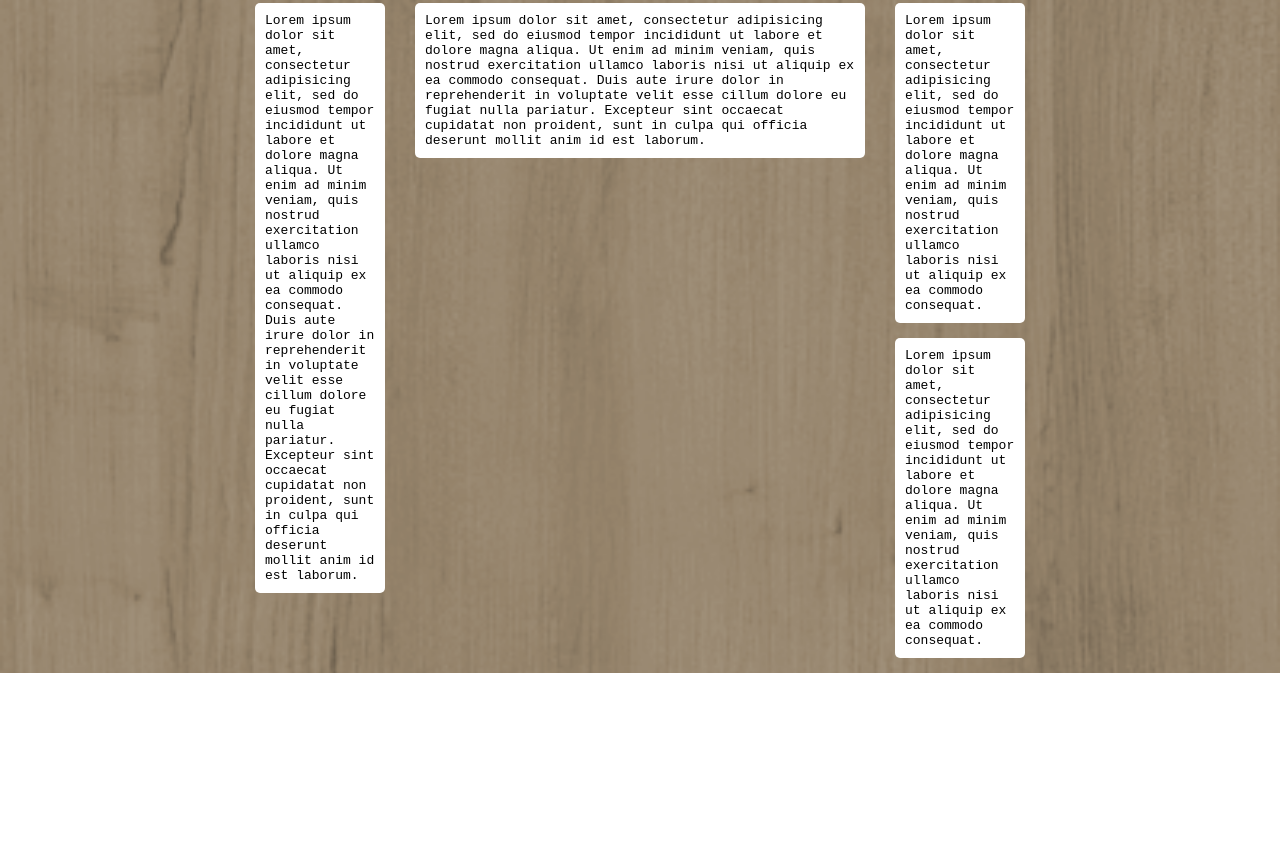
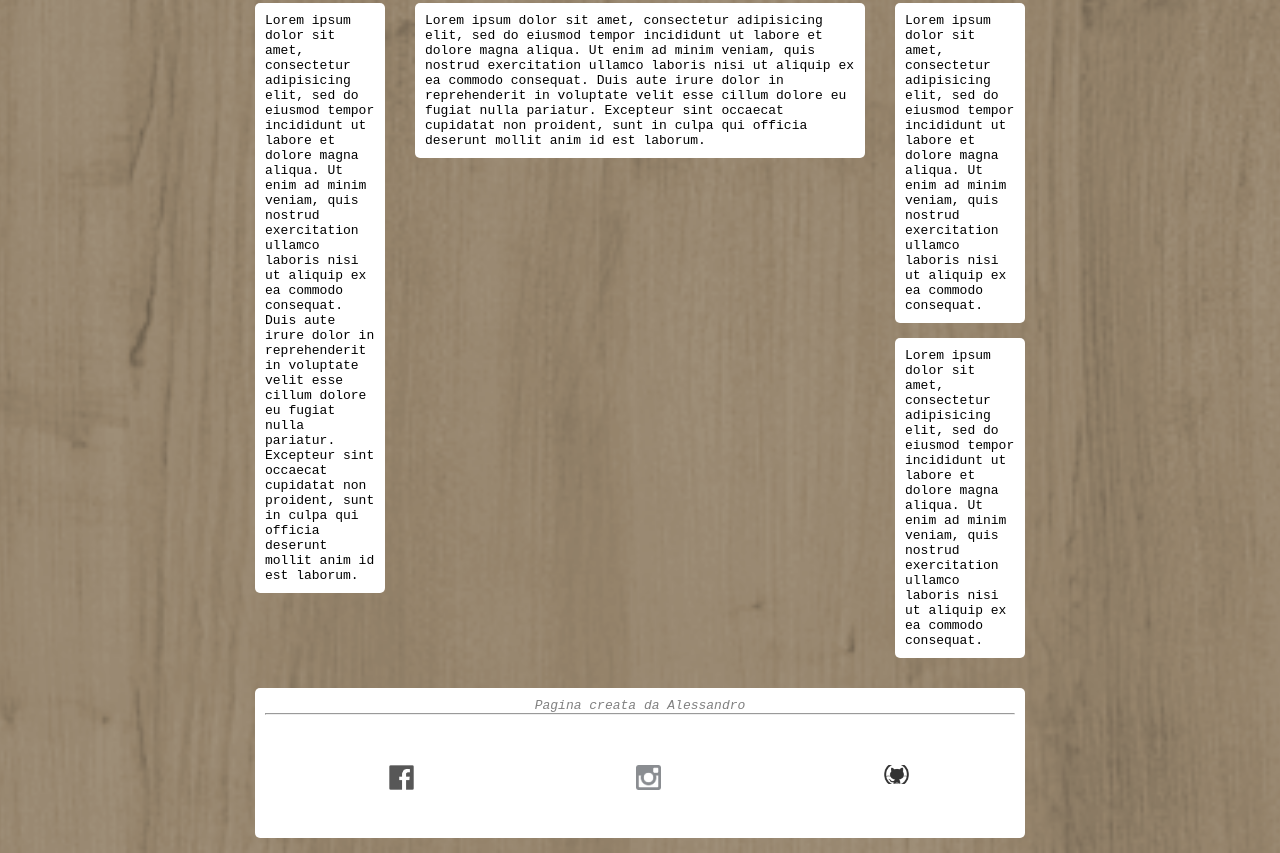
Before and after one commit to alessandro-massarella/htmlcss-struttura-wp, a plain HTML site: page index.html in a window 1280 px wide. Shown: the part 508-1361 px from the top of the page. Before the commit the page ends 1181 px from the top, so only its background shows below. Drawn offline with Linux system fonts and the light colour scheme.

Commit message:
completo

```diff
--- a/index.html
+++ b/index.html
@@ -37,21 +37,13 @@
             <p>Lorem ipsum dolor sit amet, consectetur adipisicing elit, sed do eiusmod tempor incididunt ut labore et dolore magna aliqua. Ut enim ad minim veniam, quis nostrud exercitation ullamco laboris nisi ut aliquip ex ea commodo consequat. Duis aute irure dolor in reprehenderit in voluptate velit esse cillum dolore eu fugiat nulla pariatur. Excepteur sint occaecat cupidatat non proident, sunt in culpa qui officia deserunt mollit anim id est laborum.
             </p>
           </div>
-
           </div>
-
-
-
           <div class="colonna colonna2">
             <div class="box">
               <p>Lorem ipsum dolor sit amet, consectetur adipisicing elit, sed do eiusmod tempor incididunt ut labore et dolore magna aliqua. Ut enim ad minim veniam, quis nostrud exercitation ullamco laboris nisi ut aliquip ex ea commodo consequat. Duis aute irure dolor in reprehenderit in voluptate velit esse cillum dolore eu fugiat nulla pariatur. Excepteur sint occaecat cupidatat non proident, sunt in culpa qui officia deserunt mollit anim id est laborum.
               </p>
             </div>
-
           </div>
-
-
-
           <div class="colonna colonna3">
             <div class="box">
               <p>Lorem ipsum dolor sit amet, consectetur adipisicing elit, sed do eiusmod tempor incididunt ut labore et dolore magna aliqua. Ut enim ad minim veniam, quis nostrud exercitation ullamco laboris nisi ut aliquip ex ea commodo consequat.
@@ -61,13 +53,35 @@
               <p>Lorem ipsum dolor sit amet, consectetur adipisicing elit, sed do eiusmod tempor incididunt ut labore et dolore magna aliqua. Ut enim ad minim veniam, quis nostrud exercitation ullamco laboris nisi ut aliquip ex ea commodo consequat.
               </p>
             </div>
+          </div>
+        </div>
+      </main>
+      <footer>
+        <div class="footer-bar">
+          <p id="testo-footer">Pagina creata da Alessandro</p>
+          <hr>
+          <div>
+            <div class="col">
+              <div class="clearfix">
+                <img class="logo"src="img/facebook-logo.png" alt="facebook logo">
+              </div>
+            </div>
+            <div class="col">
+              <div class="clearfix">
+                <img class="logo" src="img/instagram-logo.png" alt="instagram logo">
+              </div>
+            </div>
+            <div class="col">
+              <div class="clearfix">
+                <img class="logo" src="img/pngegg.png" alt="GitHub logo">
+              </div>
+            </div>
+
 
           </div>
 
         </div>
-
-
-      </main>
+      </footer>
 
 
     </div><!-- fine del container-radice -->
--- a/style.css
+++ b/style.css
@@ -3,6 +3,12 @@
   margin: 0;
   padding: 0;
   font-family: monospace;
+}
+
+.clearfix {
+  content: "";
+  display: table;
+  clear: both;
 }
 
 body {
@@ -87,5 +93,35 @@ ul.navbar li a {
   border-radius: 5px;
   padding: 10px;
   margin: 15px;
+}
+
+/* footer */
+.footer-bar {
+  background-color: white;
+  border-radius: 5px;
+  padding: 10px;
+  margin: 15px;
+  height: 150px;
+}
+
+#testo-footer {
+  text-align: center;
+  font-style: italic;
+  color: grey;
+}
+
+.col {
+  width: 33%;
+  height: 100px;
+  float: left;
+  position: relative;
+}
+
+.logo {
+  width: 10%;
+  position: absolute;
+  top: 50%;
+  left: 50%;
+
 
 }
```
Also changed, not shown: img/facebook-logo.png (added), img/instagram-logo.png (added), img/pngegg.png (added).
